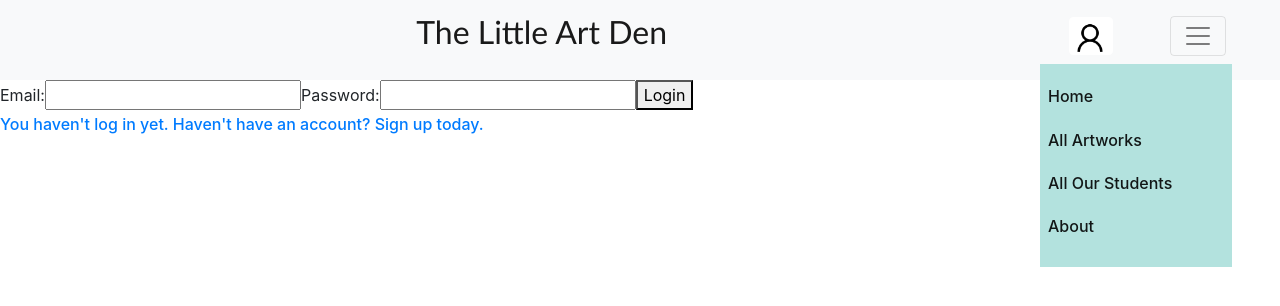
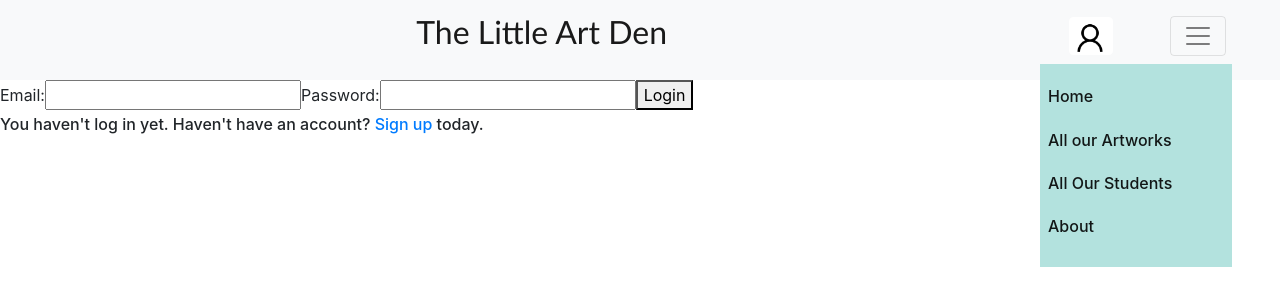
Before and after one commit to jjcrab/the-art-den-front, a React (Create React App) app: page /studentlogin in a window 1280 px wide. Both pictures are taken after a click on the button 1197 px from the left and 40 px from the top of the page. Shown: the top 306 px of the page. Built offline with nearby package versions, Linux system fonts and the light colour scheme; no server answers.

Commit message:
update nav bar logic

```diff
--- a/src/components/Navi.js
+++ b/src/components/Navi.js
@@ -6,7 +6,6 @@ import {
 	Dropdown,
 	DropdownButton,
 } from 'react-bootstrap';
-
 import Username from './Username';
 
 const Navi = () => {
@@ -16,7 +15,6 @@ const Navi = () => {
 	const handleClick = (event) => {
 		// event.preventDefault();
 		localStorage.clear();
-		setUsername(false);
 	};
 
 	return (
@@ -32,15 +30,15 @@ const Navi = () => {
 						<Navbar.Brand href='/' id='appname'>
 							<h2>The Little Art Den</h2>
 						</Navbar.Brand>
-						{localStorage.getItem('username') ? (
-							<Username className='hi' />
-						) : null}
+						{username ? <Username className='hi' /> : null}
 						<Dropdown className='profile-dropdown'>
 							<DropdownButton id='dropdown-customer-button' title=''>
 								<Container className='menu'>
+									{!username ? (
 										<Dropdown.Item href='/studentlogin' className='ddtext'>
 											<h6 className='link-text'>Log In</h6>
 										</Dropdown.Item>
+									) : null}
 									<Dropdown.Item
 										href='/studentaccount-artworks'
 										className='ddtext'>
@@ -51,14 +49,18 @@ const Navi = () => {
 										className='ddtext'>
 										<h6 className='link-text'>Your Profile</h6>
 									</Dropdown.Item>
+									{!username ? (
 										<Dropdown.Item href='/studentsignup' className='ddtext'>
 											<h6 className='link-text'>Sign Up</h6>
 										</Dropdown.Item>
+									) : null}
+									{username ? (
 										<Dropdown.Item href='/' className='ddtext'>
 											<h6 className='link-text' onClick={handleClick}>
 												Log Out
 											</h6>
 										</Dropdown.Item>
+									) : null}
 								</Container>
 							</DropdownButton>
 						</Dropdown>
@@ -73,7 +75,7 @@ const Navi = () => {
 									<h6 className='link-text'>Home</h6>
 								</Nav.Link>
 								<Nav.Link href='/artworks'>
-									<h6 className='link-text'>All Artworks</h6>
+									<h6 className='link-text'>All our Artworks</h6>
 								</Nav.Link>
 								<Nav.Link href='/students'>
 									<h6 className='link-text'>All Our Students</h6>
--- a/src/components/StudentLogin.js
+++ b/src/components/StudentLogin.js
@@ -103,11 +103,10 @@ function StudentLogin() {
 			{username ? (
 				<p>Welcome back {username}</p>
 			) : (
-				<Link to={'/user/signup'}>
-					<h6>
-						You haven't log in yet. Haven't have an account? Sign up today.
-					</h6>
-				</Link>
+				<h6>
+					You haven't log in yet. Haven't have an account?{' '}
+					<Link to={'/studentsignup'}>Sign up</Link> today.
+				</h6>
 			)}
 			{error ? <p>The provided username or password is incorrect</p> : ''}
 		</div>
```
Lines whose indentation alone changed are shown as unchanged.
